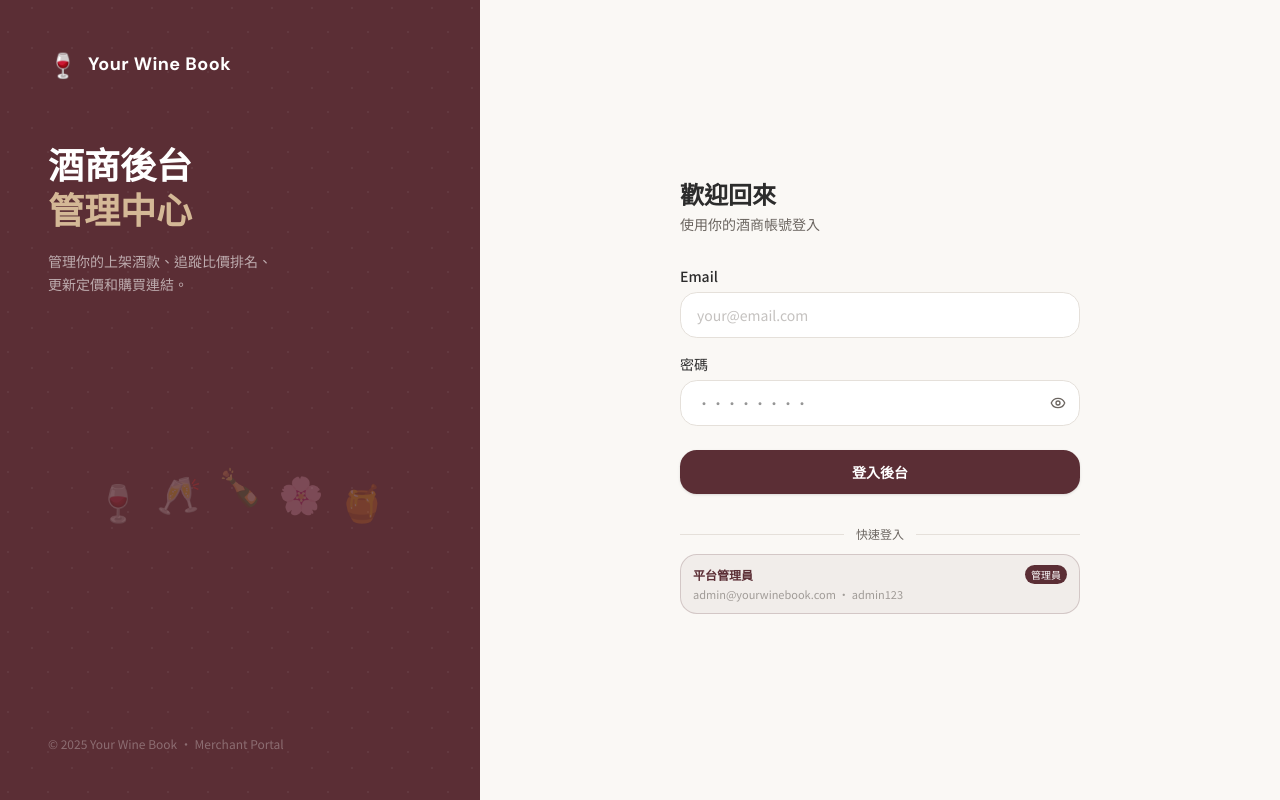
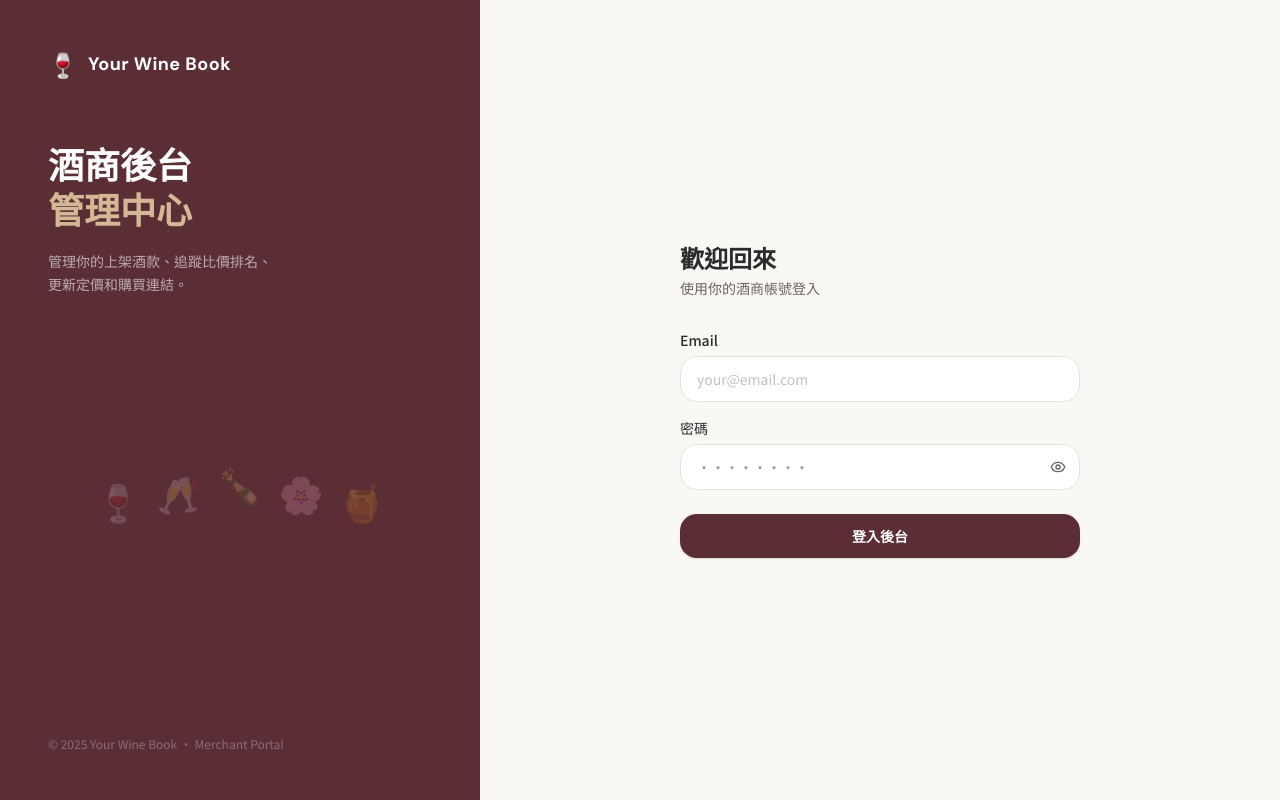
Before and after one commit to ZexuanMA/yourwinebook, a Next.js app: page /login in a window 1280 px wide. Built offline with nearby package versions, Linux system fonts and the light colour scheme.

Commit message:
Modify the login page

```diff
--- a/data/users.json
+++ b/data/users.json
@@ -4,7 +4,7 @@
     "name": "陳大文",
     "email": "david@demo.com",
     "password": "user123",
-    "status": "active",
+    "status": "suspended",
     "preferredLang": "zh-HK",
     "joinDate": "2025-01-10",
     "lastSeen": "2025-03-15",
@@ -23,7 +23,7 @@
     "name": "李美玲",
     "email": "mary@demo.com",
     "password": "user123",
-    "status": "active",
+    "status": "suspended",
     "preferredLang": "zh-HK",
     "joinDate": "2025-02-03",
     "lastSeen": "2025-03-14",
@@ -41,7 +41,7 @@
     "name": "James Wong",
     "email": "james@demo.com",
     "password": "user123",
-    "status": "active",
+    "status": "suspended",
     "preferredLang": "en",
     "joinDate": "2025-02-18",
     "lastSeen": "2025-03-13",
@@ -58,7 +58,7 @@
     "name": "張志強",
     "email": "zhang@demo.com",
     "password": "user123",
-    "status": "active",
+    "status": "suspended",
     "preferredLang": "zh-HK",
     "joinDate": "2025-01-25",
     "lastSeen": "2025-02-28",
@@ -70,7 +70,7 @@
     "name": "Sophie Lam",
     "email": "sophie@demo.com",
     "password": "user123",
-    "status": "active",
+    "status": "suspended",
     "preferredLang": "en",
     "joinDate": "2025-03-01",
     "lastSeen": "2025-03-15",
@@ -90,7 +90,7 @@
     "name": "王建國",
     "email": "wang@demo.com",
     "password": "user123",
-    "status": "active",
+    "status": "suspended",
     "preferredLang": "zh-HK",
     "joinDate": "2025-03-08",
     "lastSeen": "2025-03-14",
--- a/src/app/login/page.tsx
+++ b/src/app/login/page.tsx
@@ -3,10 +3,6 @@
 import { useState } from "react";
 import { useRouter } from "next/navigation";
 import { Eye, EyeOff } from "lucide-react";
-
-const DEMO_ACCOUNTS = [
-  { email: "admin@yourwinebook.com", password: "admin123", name: "平台管理員", role: "admin" },
-];
 
 export default function LoginPage() {
   const router = useRouter();
@@ -141,28 +137,6 @@ export default function LoginPage() {
             </button>
           </form>
 
-          {/* Quick login */}
-          <div className="mt-8">
-            <div className="flex items-center gap-3 mb-3">
-              <div className="h-px flex-1 bg-wine-border" />
-              <span className="text-xs text-text-sub">快速登入</span>
-              <div className="h-px flex-1 bg-wine-border" />
-            </div>
-            {/* Admin account */}
-            {DEMO_ACCOUNTS.filter((a) => a.role === "admin").map((a) => (
-              <button
-                key={a.email}
-                onClick={() => { setEmail(a.email); setPassword("admin123"); setError(""); }}
-                className="w-full text-left px-3 py-2.5 bg-wine/5 border border-wine/20 rounded-xl hover:border-wine hover:shadow-sm transition-all cursor-pointer group mb-2"
-              >
-                <div className="flex items-center justify-between">
-                  <p className="text-xs font-semibold text-wine truncate">{a.name}</p>
-                  <span className="text-[10px] bg-wine text-white px-1.5 py-0.5 rounded-full">管理員</span>
-                </div>
-                <p className="text-[11px] text-text-sub/60 mt-0.5 truncate">{a.email} · admin123</p>
-              </button>
-            ))}
-          </div>
         </div>
       </div>
     </div>
```
